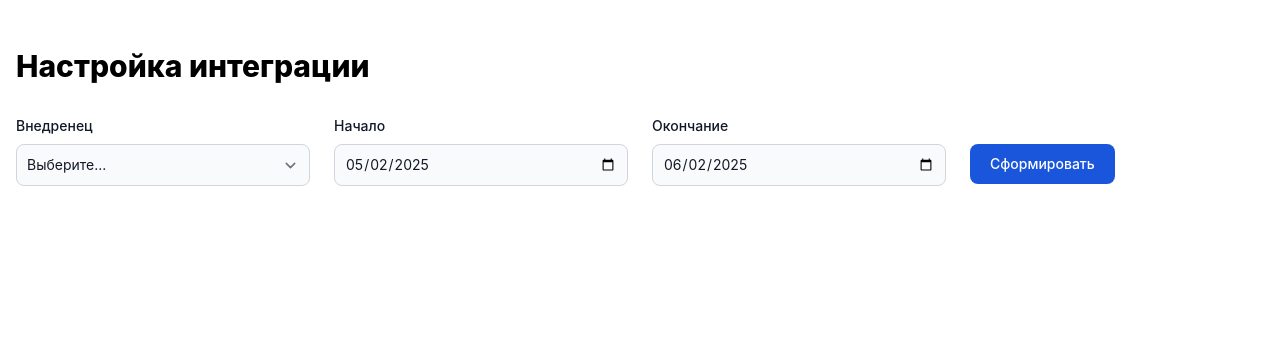
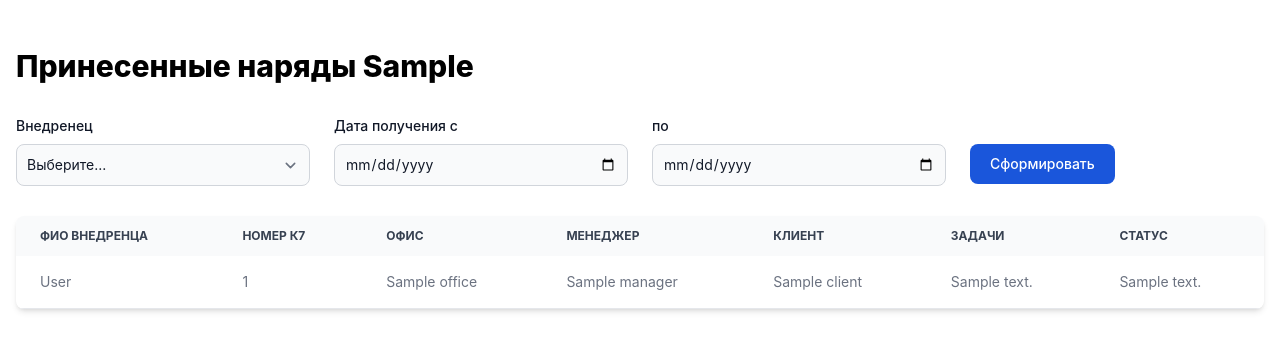
Before and after one commit to ReSpix/task_analysis_service, a FastAPI app: template src/web/templates/reports/index.html in a window 1280 px wide. Shown: the top 351 px of the page. Run offline with FastAPI, Linux system fonts and the light colour scheme; the template is opened without the code that fills it: most values are stand-ins (such as "Sample title", 1, 10 or a date in 2020); some libraries are stand-ins or nearby versions.

Commit message:
Работающий отчет по принесенным нарядам

```diff
--- a/src/database/models.py
+++ b/src/database/models.py
@@ -86,10 +86,11 @@ class AdditionalTicketInfo(Base):
     office: Mapped[str]
     manager: Mapped[Optional[str]]
     client: Mapped[str]
+    created_at: Mapped[datetime] = mapped_column(default=datetime.now)
 
     ticket_id: Mapped["Ticket"] = mapped_column(
         ForeignKey("tickets.id"), unique=True, nullable=False)
-    ticket: Mapped["Ticket"] = relationship(back_populates="additional_info")
+    ticket: Mapped["Ticket"] = relationship(back_populates="additional_info", lazy='selectin')
 
     @classmethod
     def from_dict(cls, data: Dict[str, Any]):
--- a/src/web/templates/reports/index.html
+++ b/src/web/templates/reports/index.html
@@ -2,34 +2,38 @@
 {% block title %}Принесенные наряды{% endblock %}
 {% block content %}
 
-<h2 class="text-3xl font-extrabold dark:text-white my-8">Настройка интеграции</h2>
-<script src="https://cdn.jsdelivr.net/npm/flowbite@3.1.2/dist/flowbite.min.js"></script>
-
-<form id="form" class="max-w-full mx-auto grid gap-6 md:grid-cols-4">
+<h2 class="text-3xl font-extrabold dark:text-white my-8">
+    Принесенные наряды
+    {% if selected_manager != ""%}
+    {{ selected_manager }}
+    {% endif %}
+</h2>
+<form id="form" method="get" action="" class="max-w-full mx-auto grid gap-6 md:grid-cols-4">
     <div>
-        <label for="managers" class="block mb-2 text-sm font-medium text-gray-900 dark:text-white">Внедренец</label>
-        <select required id="managers"
+        <label for="manager" class="block mb-2 text-sm font-medium text-gray-900 dark:text-white">Внедренец</label>
+        <select required id="manager" name="manager"
             class="bg-gray-50 border border-gray-300 text-gray-900 text-sm rounded-lg focus:ring-blue-500 focus:border-blue-500 block w-full p-2.5 dark:bg-gray-700 dark:border-gray-600 dark:placeholder-gray-400 dark:text-white dark:focus:ring-blue-500 dark:focus:border-blue-500">
             <option disabled selected value="">Выберите...</option>
             {% for manager in managers %}
-            <option>{{ manager }}</option>
+            <option {{ "selected" if manager==selected_manager }}>{{ manager }}</option>
             {% endfor%}
         </select>
     </div>
     <div>
-        <label for="date-start" class="block mb-2 text-sm font-medium text-gray-900 dark:text-white">Начало</label>
-        <input type="date" id="date-start"
+        <label for="date_start" class="block mb-2 text-sm font-medium text-gray-900 dark:text-white">Дата получения с</label>
+        <input type="date" id="date_start" name="date_start" value="{{ date_start }}"
             class="bg-gray-50 border border-gray-300 text-gray-900 text-sm rounded-lg focus:ring-blue-500 focus:border-blue-500 block w-full p-2.5 dark:bg-gray-700 dark:border-gray-600 dark:placeholder-gray-400 dark:text-white dark:focus:ring-blue-500 dark:focus:border-blue-500"
             required />
     </div>
     <div>
-        <label for="date-end" class="block mb-2 text-sm font-medium text-gray-900 dark:text-white">Окончание</label>
-        <input type="date" id="date-end"
+        <label for="date_end" class="block mb-2 text-sm font-medium text-gray-900 dark:text-white">по</label>
+        <input type="date" id="date_end" name="date_end" value="{{ date_end }}"
             class="bg-gray-50 border border-gray-300 text-gray-900 text-sm rounded-lg focus:ring-blue-500 focus:border-blue-500 block w-full p-2.5 dark:bg-gray-700 dark:border-gray-600 dark:placeholder-gray-400 dark:text-white dark:focus:ring-blue-500 dark:focus:border-blue-500"
             required />
     </div>
     <div>
-        <label for="save_btn" class="invisible block mb-2 text-sm font-medium text-gray-900 dark:text-white">Кнопка</label>
+        <label for="save_btn"
+            class="invisible block mb-2 text-sm font-medium text-gray-900 dark:text-white">Кнопка</label>
         <button id="save_btn"
             class="text-white bg-blue-700 hover:bg-blue-800 focus:ring-4 focus:ring-blue-300 font-medium rounded-lg text-sm px-5 py-2.5 me-2 mb-2 dark:bg-blue-600 dark:hover:bg-blue-700 focus:outline-none dark:focus:ring-blue-800">Сформировать</button>
 
@@ -51,10 +55,12 @@
         </div>
     </div>
     <script>
+        {% if date_start == "" or date_end == "" %}
         const today = new Date();
         const lastMonth = new Date(new Date().setMonth(today.getMonth() - 1));
-        document.getElementById('date-start').valueAsDate = lastMonth;
-        document.getElementById('date-end').valueAsDate = today;
+        document.getElementById('date_start').valueAsDate = lastMonth;
+        document.getElementById('date_end').valueAsDate = today;
+        {% endif %}
 
         const form = document.getElementById('form');
         const el1 = document.getElementById('save_btn');
@@ -76,4 +82,50 @@
     </script>
 </form>
 
+{% if report|length > 0 %}
+<div class="relative overflow-x-auto shadow-md sm:rounded-lg mt-6">
+    <table class="w-full text-sm text-left rtl:text-right text-gray-500 dark:text-gray-400">
+        <thead class="text-xs text-gray-700 uppercase bg-gray-50 dark:bg-gray-700 dark:text-gray-400">
+            <tr>
+                <th scope="col" class="px-6 py-3">
+                    ФИО внедренца
+                </th>
+                <th scope="col" class="px-6 py-3">
+                    Номер К7
+                </th>
+                <th scope="col" class="px-6 py-3">
+                    Офис
+                </th>
+                <th scope="col" class="px-6 py-3">
+                    Менеджер
+                </th>
+                <th scope="col" class="px-6 py-3">
+                    Клиент
+                </th>
+                <th scope="col" class="px-6 py-3">
+                    Задачи
+                </th>
+                <th scope="col" class="px-6 py-3">
+                    Статус
+                </th>
+            </tr>
+        </thead>
+        <tbody>
+            {% for info in report%}
+            <tr
+                class="odd:bg-white odd:dark:bg-gray-900 even:bg-gray-50 even:dark:bg-gray-800 border-b dark:border-gray-700 border-gray-200">
+                <td class="px-6 py-4">{{ info.worker_fullname }}</td>
+                <td class="px-6 py-4">{{ info.k7_id }}</td>
+                <td class="px-6 py-4">{{ info.office }}</td>
+                <td class="px-6 py-4">{{ info.manager }}</td>
+                <td class="px-6 py-4">{{ info.client }}</td>
+                <td class="px-6 py-4">{{ info.ticket.text }}</td>
+                <td class="px-6 py-4">{{ info.ticket.last_status.text }}</td>
+            </tr>
+            {% endfor %}
+        </tbody>
+    </table>
+</div>
+{% endif %}
+
 {% endblock %}
```
Also changed, not shown: src/web/routes/reports.py (+33 -2 lines).
